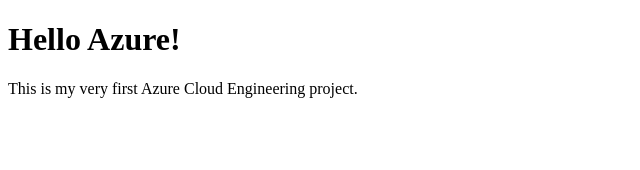
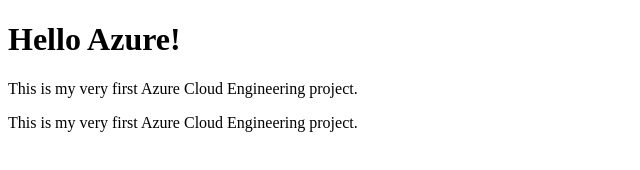
Before and after one commit to khushi07/CICD-Pipeline-Practice, a plain HTML site: page index.html in a window 1280 px wide. Shown: the whole page, without its empty margins (0-640 px from the left). Drawn offline with Linux system fonts and the light colour scheme.

Commit message:
Updated website homepage

```diff
--- a/index.html
+++ b/index.html
@@ -11,6 +11,8 @@
 
     <p>This is my very first Azure Cloud Engineering project.</p>
 
+    <p>This is my very first Azure Cloud Engineering project.</p>
+
 </body>
 
 </html>
```
